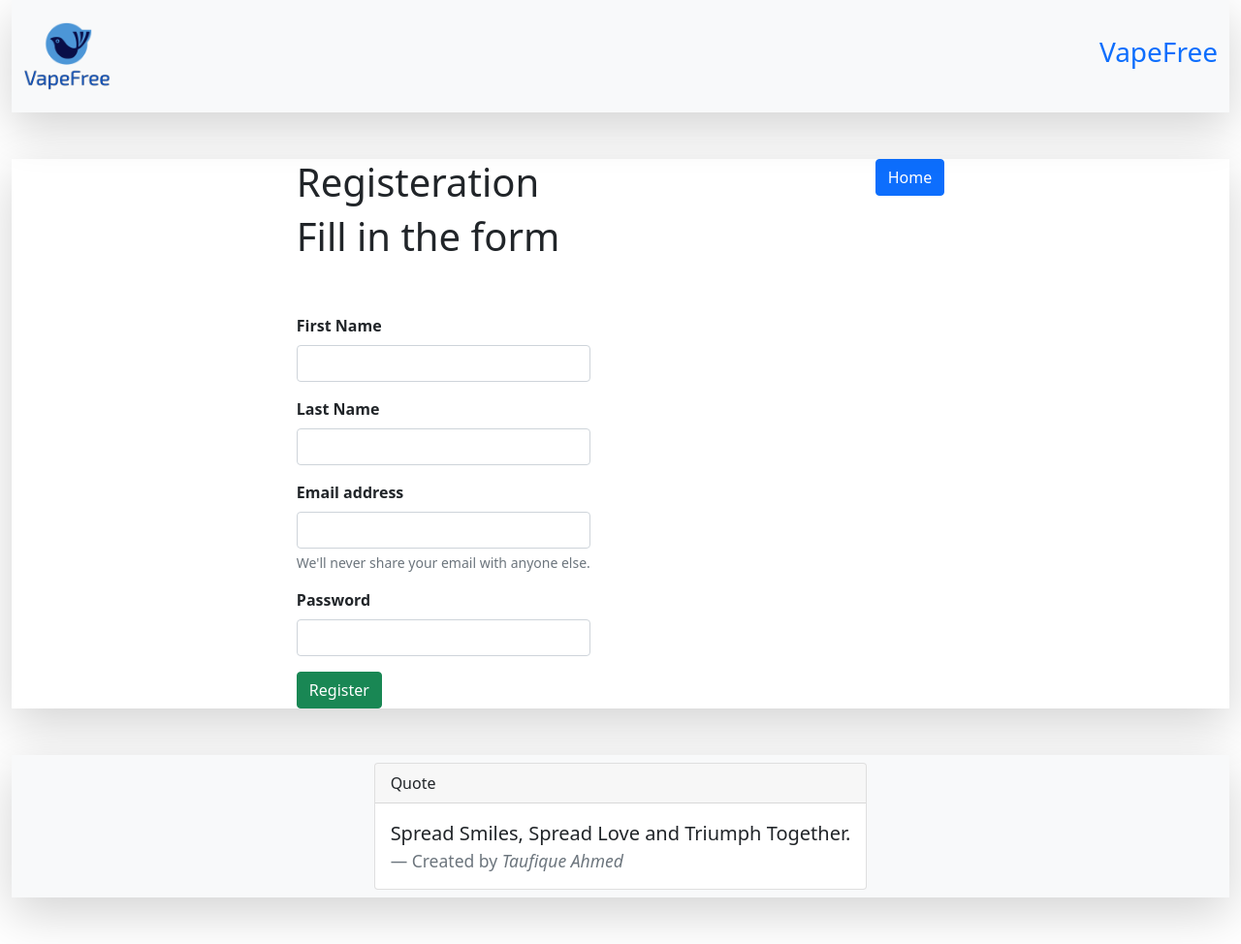
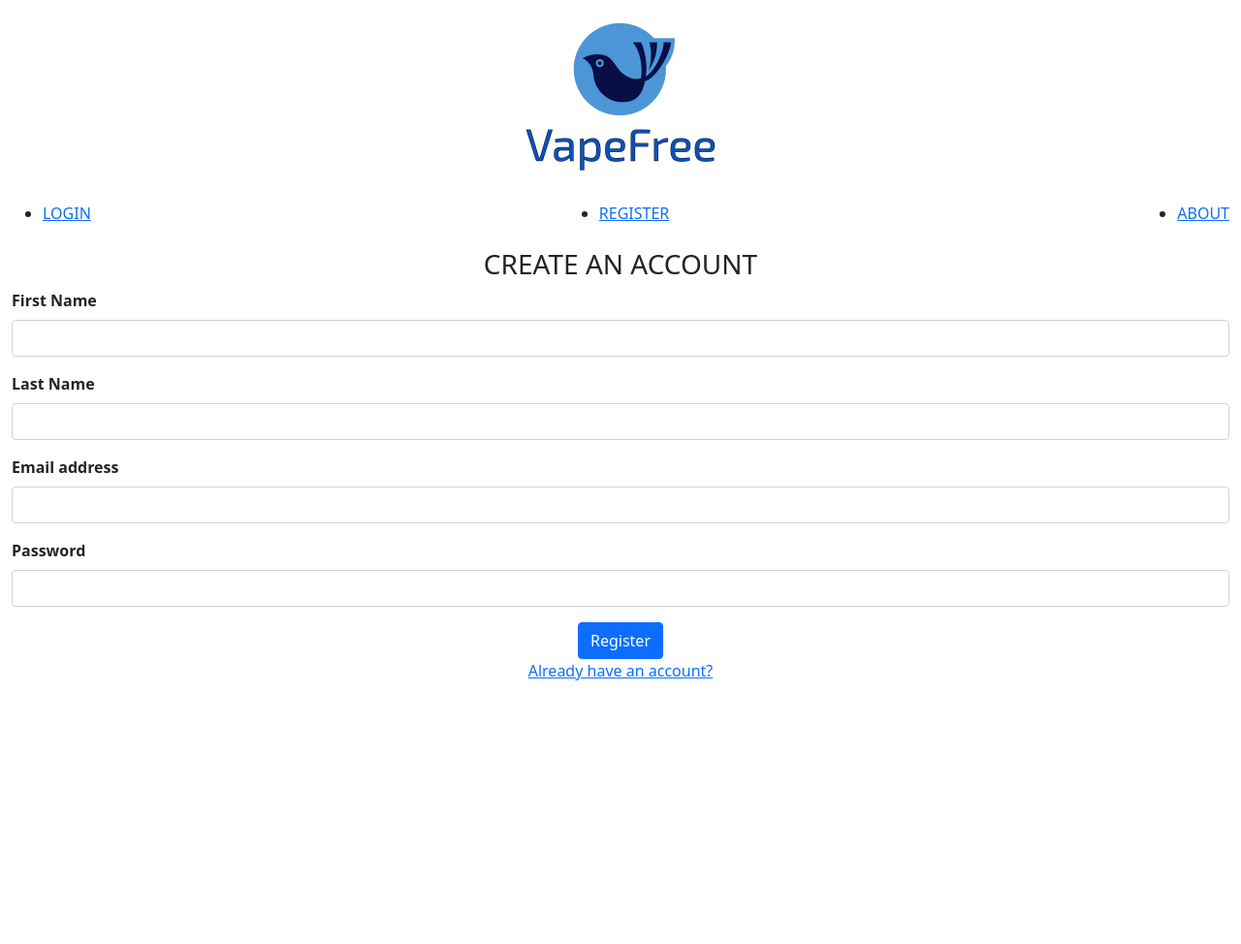
Before and after one commit to taufiqueahmed/VapeFree, a PHP site: page /register.php in a window 1280 px wide. Shown: the whole page at 97% size. After the commit the page ends 702 px from the top, so only its background shows below. Run offline with PHP 8.4, Linux system fonts and the light colour scheme; some libraries are stand-ins or nearby versions.

Commit message:
updated frontend

```diff
--- a/vp/register.php
+++ b/vp/register.php
@@ -94,50 +94,40 @@ if (isset($_POST['register'])) {
 <html lang="en">
 
 <head>
-    <title>Login</title>
+    <title>Register</title>
     <meta charset="UTF-8">
     <meta name="viewport" content="width=device-width, initial-scale=1.0">
-
+    <link rel="preconnect" href="https://fonts.gstatic.com">
+    <link href="https://fonts.googleapis.com/css2?family=Dosis:wght@550&display=swap" rel="stylesheet">
     <link href="https://cdn.jsdelivr.net/npm/bootstrap@5.0.0-beta2/dist/css/bootstrap.min.css" rel="stylesheet" integrity="sha384-BmbxuPwQa2lc/FVzBcNJ7UAyJxM6wuqIj61tLrc4wSX0szH/Ev+nYRRuWlolflfl" crossorigin="anonymous">
     <link rel="stylesheet" href="https://cdn.jsdelivr.net/npm/bootstrap-icons@1.4.0/font/bootstrap-icons.css">
     <script src="https://cdn.jsdelivr.net/npm/bootstrap@5.0.0-beta2/dist/js/bootstrap.bundle.min.js" integrity="sha384-b5kHyXgcpbZJO/tY9Ul7kGkf1S0CWuKcCD38l8YkeH8z8QjE0GmW1gYU5S9FOnJ0" crossorigin="anonymous"></script>
 
     <!-- <!-- <link rel="stylesheet" type="text/css" href="css/util.css"> -->
     <link rel="stylesheet" type="text/css" href="style.css">
-
 </head>
 
 <body>
-
-    <div></div>
-
     <div class="container-fluid">
 
+                <!---Main header -->
+        <div id="logo-header" class="text-center">
+            <img id="logo" src="assets/vapefree_logo.png" alt="logo">
+        </div>
 
-        <!---Main header -->
-        <nav class="navbar navbar-light bg-light shadow-lg">
-            <div class="container-fluid ">
-                <a class="navbar-brand" href="#">
-                    <img src="assets/vapefree_logo.png" alt="" width="90" height="90">
-                </a>
-                <h3 class="text-center text-primary">VapeFree</h3>
-            </div>
+        <nav class="glassmorphic-nav">
+            <ul class="navbar">
+                <li><a href="index.php">LOGIN</a></li>
+                <li><a href="register.php">REGISTER</a></li>
+                <li><a href="about.html">ABOUT</a></li>
+            </ul>
         </nav>
 
-        <br>
+        <div id="register-block"  class="glassmorphic">
+            <form class="login-form" action="register.php" method="post">
 
+            <h1 class="h3 text-center login-signup-title">CREATE AN ACCOUNT</h1>
 
-        <br>
-
-
-        <div class="d-flex justify-content-evenly shadow-lg">
-
-
-            <form action="register.php" method="post" style="display: inline-block;">
-                <h1>Registeration</h1>
-                <h3 class="display-6">Fill in the form</h3>
-                <br>
-                <br>
                 <div class="mb-3">
                     <label class="form-label text-dark fw-bold display-8">First Name</label>
                     <input type="text" class="form-control" name="first_name" required>
@@ -149,44 +139,23 @@ if (isset($_POST['register'])) {
                 <div class="mb-3">
                     <label class="form-label text-dark fw-bold display-8">Email address</label>
                     <input type="email" class="form-control" name="email" aria-describedby="emailHelp">
-                    <div id="emailHelp" class="form-text">We'll never share your email with anyone else.</div>
                 </div>
                 <div class="mb-3">
                     <label class="form-label text-dark fw-bold display-8">Password</label>
                     <input type="password" class="form-control" name="password">
                 </div>
 
-                <button type="submit" class="btn btn-success" name="register">Register</button>
+                <div class="text-center">
+                    <button type="submit" class="btn btn-primary" name="register">Register</button>
+                </div>
+
+                <div class="text-center register-link">
+                        <a href="index.php">Already have an account?</a>
+                </div>
+
 
             </form>
-
-            <form action="register.php" method="post">
-                <button type="submit" class="btn btn-primary" name="home">Home</button>
-            </form>
-
         </div>
-
-        <br>
-        <br>
-
-        <nav class="navbar navbar-light bg-light d-flex justify-content-evenly shadow-lg">
-            <div class="card ">
-                <div class="card-header">
-                    Quote
-                </div>
-                <div class="card-body ">
-                    <blockquote class="blockquote mb-0">
-                        <p>Spread Smiles, Spread Love and Triumph Together.</p>
-                        <footer class="blockquote-footer">Created by <cite title="Source Title">Taufique Ahmed</cite></footer>
-                    </blockquote>
-                </div>
-            </div>
-        </nav>
-
-        <br>
-
-
-
     </div>
     <br>
 
```
